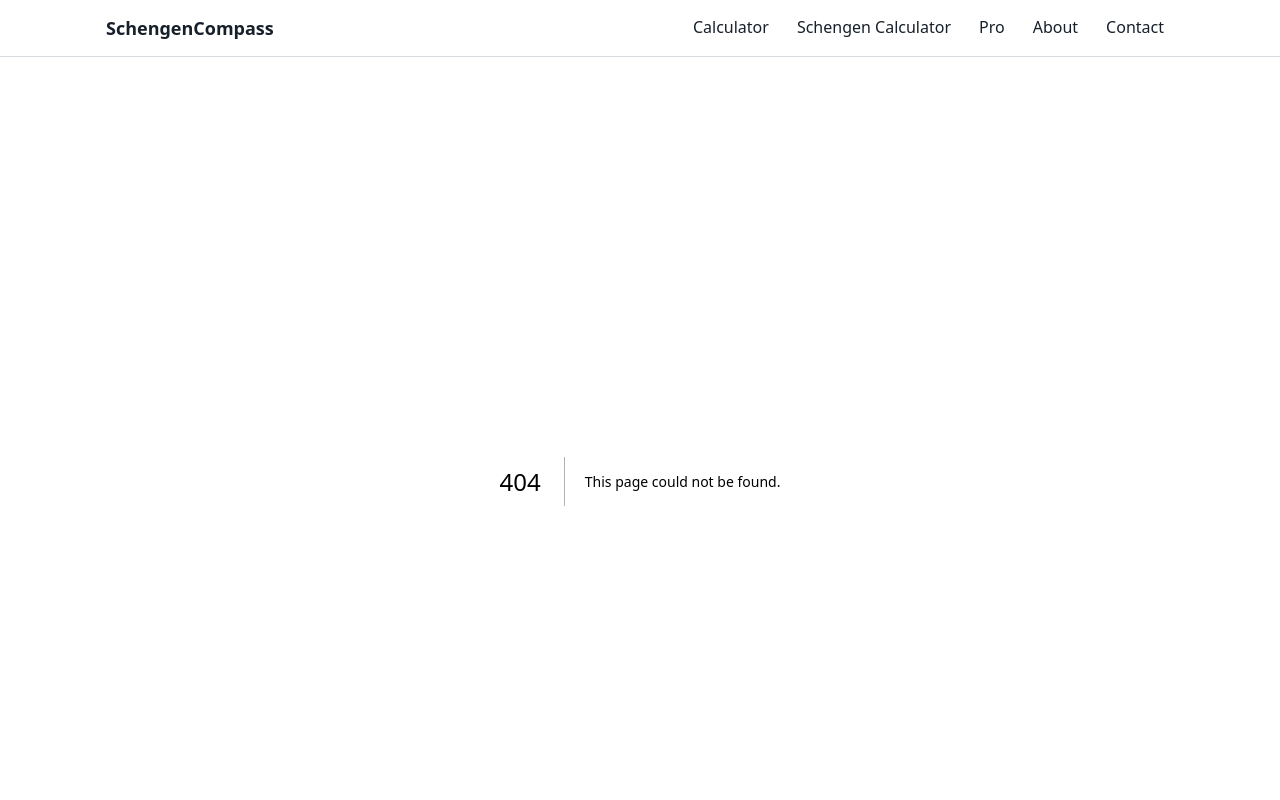
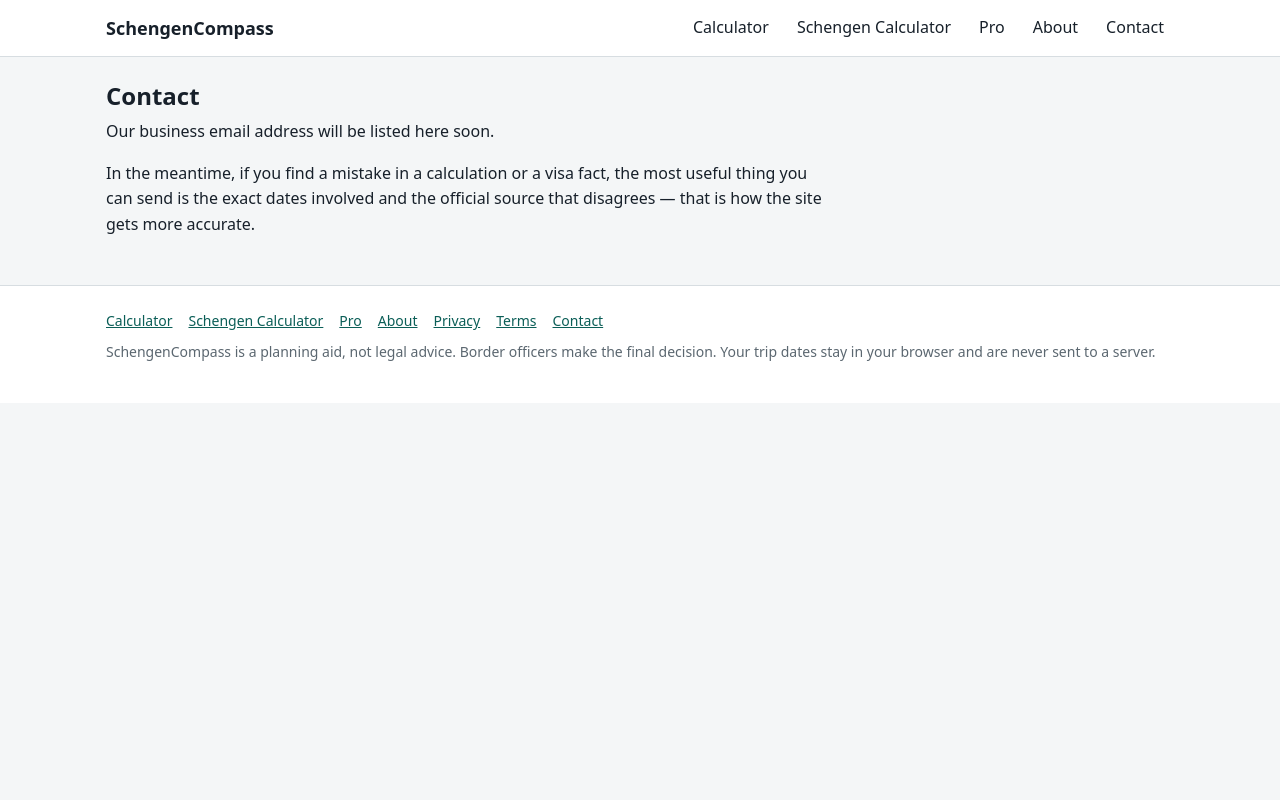
Before and after one commit to Ch-israr/schengencompass, a Next.js app: page /contact in a window 1280 px wide. Before the commit this address had no page. Shown: the top 800 px of the page. Built offline with nearby package versions, Linux system fonts and the light colour scheme.

Commit message:
Phase 1: add app/contact/page.tsx

```diff
--- /dev/null
+++ b/app/contact/page.tsx
@@ -0,0 +1,25 @@
+import type { Metadata } from "next";
+
+export const metadata: Metadata = {
+  title: "Contact",
+  description:
+    "Contact SchengenCompass. Our business email address will be listed here soon.",
+  alternates: { canonical: "https://schengencompass.com/contact/" },
+};
+
+export default function ContactPage() {
+  return (
+    <article className="prose">
+      <h1>Contact</h1>
+      <p>
+        Our business email address will be listed here soon.
+      </p>
+      <p>
+        In the meantime, if you find a mistake in a calculation or a visa
+        fact, the most useful thing you can send is the exact dates involved
+        and the official source that disagrees — that is how the site gets
+        more accurate.
+      </p>
+    </article>
+  );
+}
```
